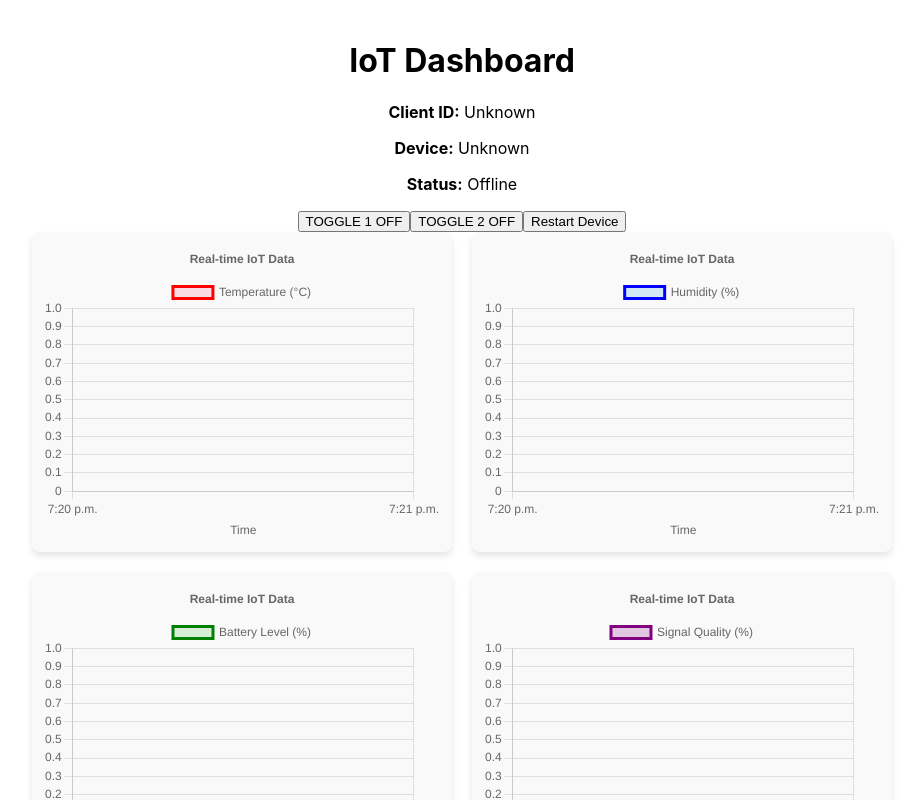
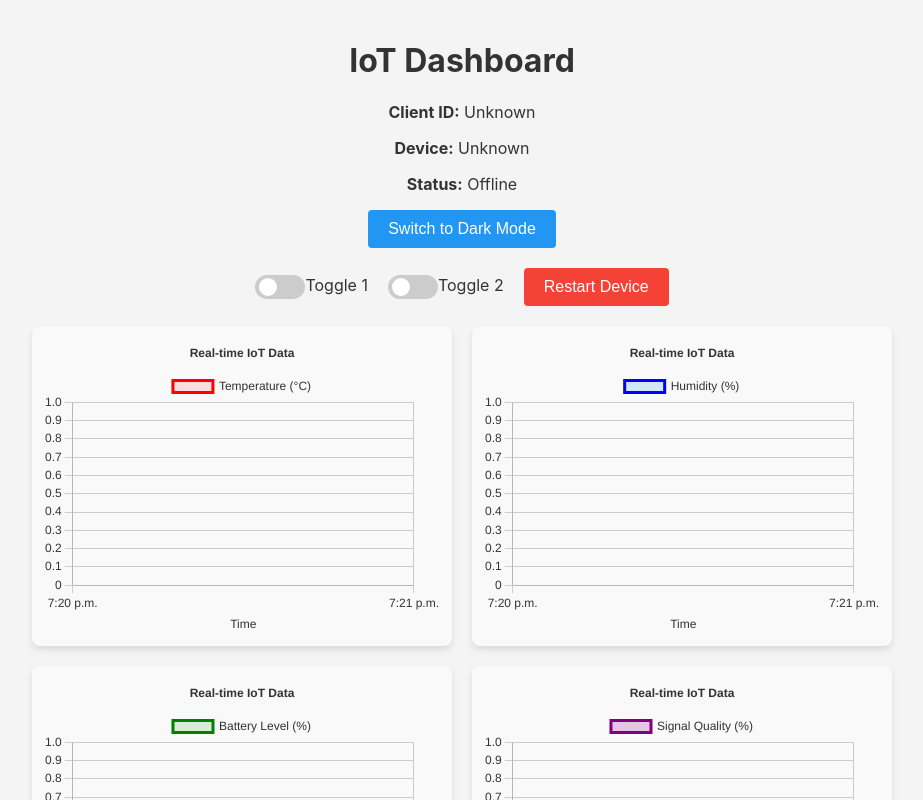
Before and after one commit to manostel/NBtechv1, a React (Create React App) app in the folder iot-dashboard/: page / in a window 1280 px wide. Shown: the top 800 px of the page, without its empty margins (178-1101 px from the left). Built offline with nearby package versions, Linux system fonts and the light colour scheme; no server answers.

Commit message:
darkmode

```diff
--- a/iot-dashboard/package.json
+++ b/iot-dashboard/package.json
@@ -4,9 +4,11 @@
   "private": true,
   "dependencies": {
     "axios": "^1.7.9",
-    "chart.js": "^4.4.7",
+    "chart.js": "^3.9.1",
     "chartjs-adapter-date-fns": "^3.0.0",
+    "chartjs-plugin-colorschemes": "^0.4.0",
     "cra-template": "1.2.0",
+    "date-fns": "^4.1.0",
     "react": "^19.0.0",
     "react-chartjs-2": "^5.3.0",
     "react-dom": "^19.0.0",
--- a/iot-dashboard/src/components/Dashboard.css
+++ b/iot-dashboard/src/components/Dashboard.css
@@ -1,8 +1,21 @@
+/* Base styles for dashboard container */
 .dashboard {
   text-align: center;
   padding: 20px;
 }
 
+/* Light and dark mode backgrounds */
+.light-mode {
+  background-color: #f4f4f4;
+  color: #333;
+}
+
+.dark-mode {
+  background-color: #333;
+  color: #f4f4f4;
+}
+
+/* Controls container */
 .controls {
   display: flex;
   justify-content: center;
@@ -11,6 +24,41 @@
   margin-bottom: 20px;
 }
 
+/* Global button styling for better usability */
+button {
+  padding: 10px 20px;
+  border: none;
+  border-radius: 4px;
+  background-color: #4caf50;
+  color: white;
+  font-size: 16px;
+  cursor: pointer;
+  transition: background-color 0.3s;
+}
+
+button:hover {
+  background-color: #45a049;
+}
+
+/* Dark mode toggle button specific style (optional) */
+.mode-toggle-btn {
+  background-color: #2196f3;
+}
+
+.mode-toggle-btn:hover {
+  background-color: #1976d2;
+}
+
+/* Reset (Restart) button with distinct styling */
+.reset-button {
+  background-color: #f44336;
+}
+
+.reset-button:hover {
+  background-color: #e53935;
+}
+
+/* Switch styling */
 .switch {
   position: relative;
   display: inline-block;
@@ -56,6 +104,7 @@
   transform: translateX(26px);
 }
 
+/* Chart container styles */
 .charts {
   display: flex;
   justify-content: center;
@@ -63,6 +112,7 @@
   flex-wrap: wrap;
 }
 
+/* Existing chart container styles */
 .chart-container {
   width: 400px;
   height: 300px;
@@ -71,7 +121,18 @@
   border-radius: 8px;
   box-shadow: 0px 4px 6px rgba(0, 0, 0, 0.1);
 }
-  .battery-container {
+
+/* When dark mode is active, update the chart container background */
+.dark-mode .chart-container {
+  background: #444;
+  box-shadow: 0px 4px 6px rgba(0, 0, 0, 0.5);
+}
+
+
+/* Additional styles for battery, signal, etc. (if needed) */
+.battery-container,
+.signal-container,
+.heartbeat-container {
   text-align: center;
   margin-bottom: 20px;
 }
@@ -92,47 +153,6 @@
   transition: none;
 }
 
-  .battery-container {
-    text-align: center;
-    margin-bottom: 20px;
-  }
-
-  .battery {
-    width: 150px;
-    height: 30px;
-    border: 2px solid #000;
-    border-radius: 5px;
-    position: relative;
-    margin: 0 auto;
-    background-color: #ddd;
-  }
-
-  .battery-level {
-    height: 100%;
-    background-color: green;
-    transition: none;
-  }
-
-  .charts {
-    display: flex;
-    justify-content: center;
-    gap: 20px;
-    flex-wrap: wrap;
-  }
-
-  .chart-container {
-    width: 400px;
-    height: 300px;
-    padding: 10px;
-    background: #f9f9f9;
-    border-radius: 8px;
-    box-shadow: 0px 4px 6px rgba(0, 0, 0, 0.1);
-  }
-  .signal-container {
-    text-align: center;
-    margin-bottom: 20px;
-  }
-
 .signal-bar {
   width: 200px;
   height: 20px;
@@ -148,11 +168,6 @@
   transition: width 0.5s ease-in-out;
 }
 
-  .heartbeat-container {
-    text-align: center;
-    margin-bottom: 20px;
-  }
-
 .online {
   color: green;
   font-weight: bold;
--- a/iot-dashboard/src/components/Dashboard.js
+++ b/iot-dashboard/src/components/Dashboard.js
@@ -38,62 +38,56 @@ function Dashboard() {
   const [deviceName, setDeviceName] = useState("Unknown");
   const [toggle1, setToggle1] = useState(false);
   const [toggle2, setToggle2] = useState(false);
+  const [darkMode, setDarkMode] = useState(false);
 
-  const API_URL = "https://5zmsoqz436.execute-api.eu-central-1.amazonaws.com/default/fetch-data";
-  const COMMAND_API_URL = "https://61dd7wovqk.execute-api.eu-central-1.amazonaws.com/default/send-command";
-
+  const API_URL =
+    "https://5zmsoqz436.execute-api.eu-central-1.amazonaws.com/default/fetch-data";
+  const COMMAND_API_URL =
+    "https://61dd7wovqk.execute-api.eu-central-1.amazonaws.com/default/send-command";
 
   // Fetch latest 50 records
   const fetchData = async () => {
     try {
-      let url = `${API_URL}?limit=50`;
-
+      const url = `${API_URL}?limit=50`;
       const response = await fetch(url);
       const { data } = await response.json();
 
       if (Array.isArray(data) && data.length > 0) {
-        // Extract data
-        const timestamps = data.map(entry => new Date(entry.timestamp));
-        const temperatures = data.map(entry => parseFloat(entry.temperature));
-        const humidities = data.map(entry => parseFloat(entry.humidity));
-        const batteries = data.map(entry => parseFloat(entry.battery));
-        const signals = data.map(entry => parseFloat(entry.signal_quality));
+        const timestamps = data.map((entry) => new Date(entry.timestamp));
+        const temperatures = data.map((entry) => parseFloat(entry.temperature));
+        const humidities = data.map((entry) => parseFloat(entry.humidity));
+        const batteries = data.map((entry) => parseFloat(entry.battery));
+        const signals = data.map((entry) =>
+          parseFloat(entry.signal_quality)
+        );
 
-        // Retrieve ClientID and Device Name
         setClientID(data[0].ClientID || "Unknown");
         setDeviceName(data[0].device || "Unknown");
 
-        // Replace the existing data with the latest 50 records
         setLabels(timestamps);
         setTemperatureData(temperatures);
         setHumidityData(humidities);
         setBatteryData(batteries);
         setSignalQualityData(signals);
 
-        // Determine last online time and status
         const lastTimestamp = timestamps[0];
         setLastSeen(lastTimestamp);
 
         const now = new Date();
         const timeDiff = (now - lastTimestamp) / 1000;
-
-        if (timeDiff <= 60) {
-          setDeviceStatus("✅ Active");
-        } else {
-          setDeviceStatus("❌ Offline");
-        }
+        setDeviceStatus(timeDiff <= 60 ? "✅ Active" : "❌ Offline");
       }
     } catch (error) {
       console.error("Error fetching data:", error);
     }
   };
 
-  // Send command to AWS IoT Core via API Gateway
+  // Send command via API Gateway
   const sendCommand = async (action) => {
     try {
       const payload = {
         ClientID: clientID,
-        action: action  // "TOGGLE_1_ON", "TOGGLE_1_OFF"
+        action: action,
       };
 
       const response = await fetch(COMMAND_API_URL, {
@@ -101,7 +95,6 @@ function Dashboard() {
         headers: { "Content-Type": "application/json" },
         body: JSON.stringify(payload),
       });
-
       const result = await response.json();
       console.log("Command sent:", result);
     } catch (error) {
@@ -109,34 +102,31 @@ function Dashboard() {
     }
   };
 
-  // Handle Toggle 1
+  // Handlers for toggles and restart
   const handleToggle1 = () => {
     const newState = !toggle1;
     setToggle1(newState);
     sendCommand(newState ? "TOGGLE_1_ON" : "TOGGLE_1_OFF");
   };
 
-  // Handle Toggle 2
   const handleToggle2 = () => {
     const newState = !toggle2;
     setToggle2(newState);
     sendCommand(newState ? "TOGGLE_2_ON" : "TOGGLE_2_OFF");
   };
 
- // Extra code for handling restart command
   const handleRestart = async () => {
     try {
       const payload = {
-      ClientID: clientID,      // Use the current clientID state value
-      action: "RESTART"        // Use "action" for consistency with other commands
+        ClientID: clientID,
+        action: "RESTART",
       };
 
       const response = await fetch(COMMAND_API_URL, {
         method: "POST",
         headers: { "Content-Type": "application/json" },
-      body: JSON.stringify(payload)
+        body: JSON.stringify(payload),
       });
-
       const result = await response.json();
       console.log("Restart command sent:", result);
     } catch (error) {
@@ -144,7 +134,6 @@ const handleRestart = async () => {
     }
   };
 
-  // Load data initially & refresh every 5 seconds
   useEffect(() => {
     fetchData();
     const interval = setInterval(() => fetchData(), 60000);
@@ -155,53 +144,157 @@ const handleRestart = async () => {
     responsive: true,
     maintainAspectRatio: false,
     plugins: {
-      legend: { position: "top" },
-      title: { display: true, text: "Real-time IoT Data" },
+      legend: {
+        position: "top",
+        labels: { color: darkMode ? "#f4f4f4" : "#333" },
+      },
+      title: {
+        display: true,
+        text: "Real-time IoT Data",
+        color: darkMode ? "#f4f4f4" : "#333",
+      },
     },
     scales: {
       x: {
         type: "time",
-        time: { unit: "minute", tooltipFormat: "yyyy-MM-dd HH:mm:ss" },
-        title: { display: true, text: "Time" },
+        time: {
+          unit: "minute",
+          tooltipFormat: "yyyy-MM-dd HH:mm:ss",
         },
-      y: { beginAtZero: true },
+        title: {
+          display: true,
+          text: "Time",
+          color: darkMode ? "#f4f4f4" : "#333",
+        },
+        ticks: { color: darkMode ? "#f4f4f4" : "#333" },
+        grid: { color: darkMode ? "rgba(255,255,255,0.3)" : "#ccc" },
+      },
+      y: {
+        beginAtZero: true,
+        ticks: { color: darkMode ? "#f4f4f4" : "#333" },
+        grid: { color: darkMode ? "rgba(255,255,255,0.3)" : "#ccc" },
+      },
     },
   };
 
+
   return (
-    <div className="dashboard">
+    <div className={`dashboard ${darkMode ? "dark-mode" : "light-mode"}`}>
       <h1>IoT Dashboard</h1>
-      <p><strong>Client ID:</strong> {clientID}</p>
-      <p><strong>Device:</strong> {deviceName}</p>
-      <p><strong>Status:</strong> {deviceStatus}</p>
-      {lastSeen && <p><strong>Last Online:</strong> {lastSeen.toLocaleString()}</p>}
+      <p>
+        <strong>Client ID:</strong> {clientID}
+      </p>
+      <p>
+        <strong>Device:</strong> {deviceName}
+      </p>
+      <p>
+        <strong>Status:</strong> {deviceStatus}
+      </p>
+      {lastSeen && (
+        <p>
+          <strong>Last Online:</strong> {lastSeen.toLocaleString()}
+        </p>
+      )}
 
-      {/* Toggle Switches */}
-      <div className="toggles">
-        <button onClick={handleToggle1} className={toggle1 ? "toggle-on" : "toggle-off"}>
-          {toggle1 ? "TOGGLE 1 ON" : "TOGGLE 1 OFF"}
+      {/* Dark/Light Mode Toggle */}
+      <div className="controls">
+        <button
+          className="mode-toggle-btn"
+          onClick={() => setDarkMode(!darkMode)}
+        >
+          {darkMode ? "Switch to Light Mode" : "Switch to Dark Mode"}
         </button>
-        <button onClick={handleToggle2} className={toggle2 ? "toggle-on" : "toggle-off"}>
-          {toggle2 ? "TOGGLE 2 ON" : "TOGGLE 2 OFF"}
-        </button>
-        {/* Restart Device Button */}
-        <button onClick={handleRestart} className="restart-button">
+      </div>
+
+      {/* Toggle Switches and Restart Button */}
+      <div className="controls">
+        <div>
+          <label className="switch">
+            <input type="checkbox" checked={toggle1} onChange={handleToggle1} />
+            <span className="slider"></span>
+          </label>
+          <span>Toggle 1</span>
+        </div>
+        <div>
+          <label className="switch">
+            <input type="checkbox" checked={toggle2} onChange={handleToggle2} />
+            <span className="slider"></span>
+          </label>
+          <span>Toggle 2</span>
+        </div>
+        <button onClick={handleRestart} className="reset-button">
           Restart Device
         </button>
       </div>
 
       <div className="charts">
         <div className="chart-container">
-          <Line data={{ labels, datasets: [{ label: "Temperature (°C)", data: temperatureData, borderColor: "red", backgroundColor: "rgba(255, 99, 132, 0.2)", fill: true }] }} options={chartOptions} />
+          <Line
+            data={{
+              labels,
+              datasets: [
+                {
+                  label: "Temperature (°C)",
+                  data: temperatureData,
+                  borderColor: "red",
+                  backgroundColor: "rgba(255, 99, 132, 0.2)",
+                  fill: true,
+                },
+              ],
+            }}
+            options={chartOptions}
+          />
         </div>
         <div className="chart-container">
-          <Line data={{ labels, datasets: [{ label: "Humidity (%)", data: humidityData, borderColor: "blue", backgroundColor: "rgba(54, 162, 235, 0.2)", fill: true }] }} options={chartOptions} />
+          <Line
+            data={{
+              labels,
+              datasets: [
+                {
+                  label: "Humidity (%)",
+                  data: humidityData,
+                  borderColor: "blue",
+                  backgroundColor: "rgba(54, 162, 235, 0.2)",
+                  fill: true,
+                },
+              ],
+            }}
+            options={chartOptions}
+          />
         </div>
         <div className="chart-container">
-          <Line data={{ labels, datasets: [{ label: "Battery Level (%)", data: batteryData, borderColor: "green", backgroundColor: "rgba(75, 192, 75, 0.2)", fill: true }] }} options={chartOptions} />
+          <Line
+            data={{
+              labels,
+              datasets: [
+                {
+                  label: "Battery Level (%)",
+                  data: batteryData,
+                  borderColor: "green",
+                  backgroundColor: "rgba(75, 192, 75, 0.2)",
+                  fill: true,
+                },
+              ],
+            }}
+            options={chartOptions}
+          />
         </div>
         <div className="chart-container">
-          <Line data={{ labels, datasets: [{ label: "Signal Quality (%)", data: signalQualityData, borderColor: "purple", backgroundColor: "rgba(128, 0, 128, 0.2)", fill: true }] }} options={chartOptions} />
+          <Line
+            data={{
+              labels,
+              datasets: [
+                {
+                  label: "Signal Quality (%)",
+                  data: signalQualityData,
+                  borderColor: "purple",
+                  backgroundColor: "rgba(128, 0, 128, 0.2)",
+                  fill: true,
+                },
+              ],
+            }}
+            options={chartOptions}
+          />
         </div>
       </div>
     </div>
```
Also changed, not shown: 1 other file (tests, documents, lock files or other folders). Lines whose indentation alone changed are shown as unchanged.
